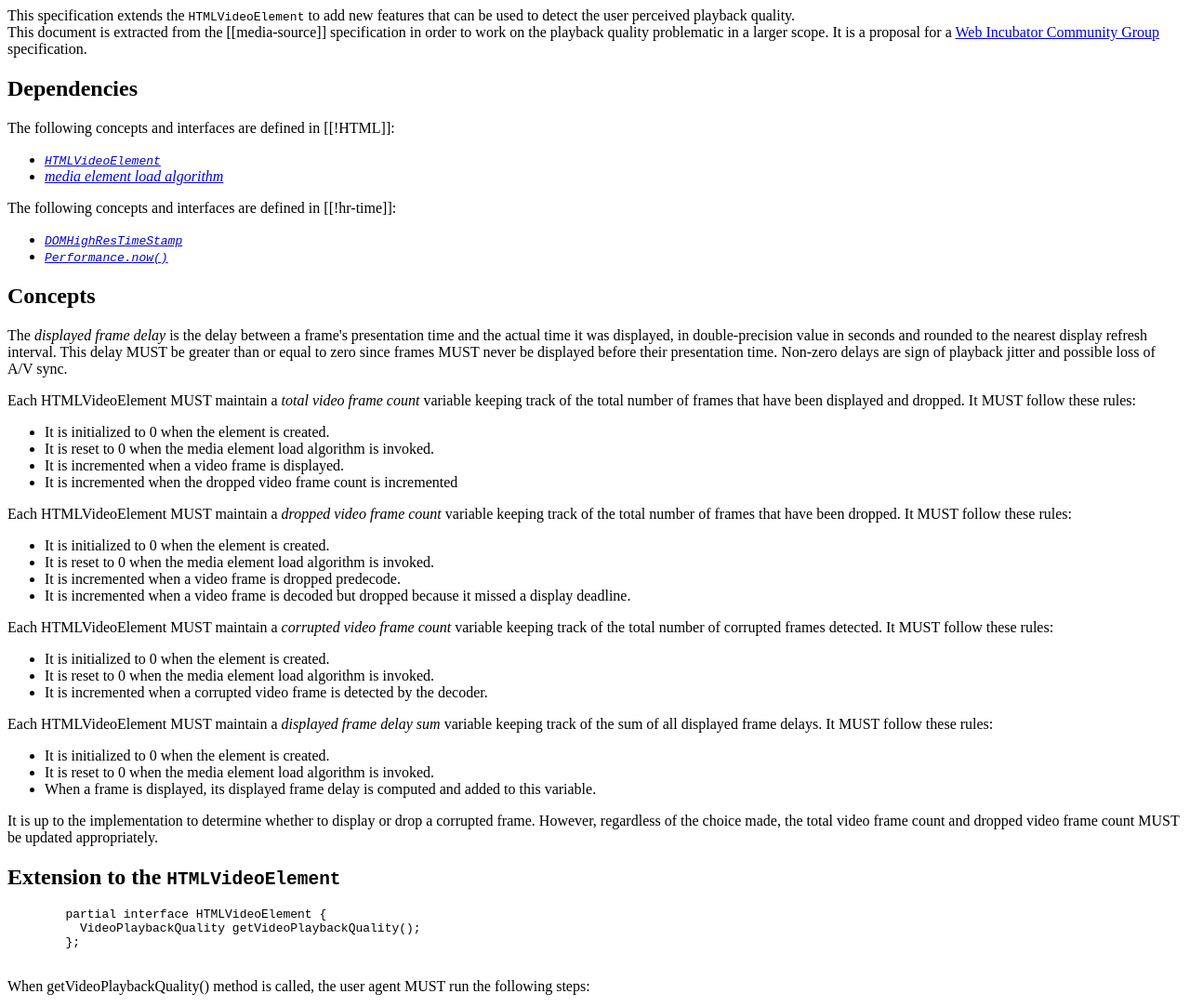
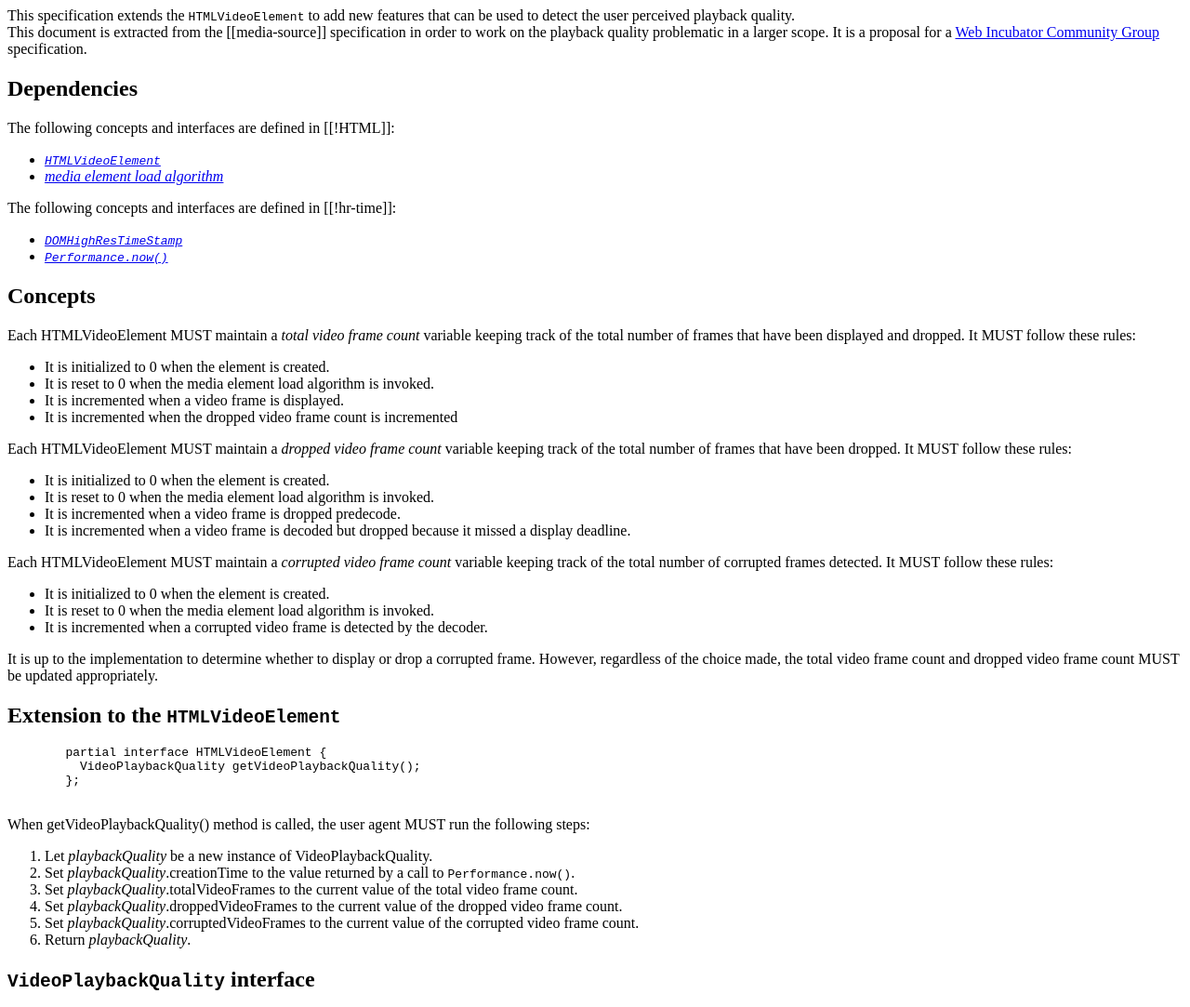
Before and after one commit to w3c/media-playback-quality, a plain HTML site: page index.html in a window 1280 px wide. Shown: the top 1083 px of the page at 93% size. Drawn offline with Linux system fonts and the light colour scheme.

Commit message:
Remove 'displayed frame delay' and 'displayed frame delay count' concepts.

```diff
--- a/index.html
+++ b/index.html
@@ -68,15 +68,6 @@
     <section>
       <h2>Concepts</h2>
 
-      <p>
-        The <dfn>displayed frame delay</dfn> is the delay between a frame's
-        presentation time and the actual time it was displayed, in
-        double-precision value in seconds and rounded to the nearest display
-        refresh interval. This delay MUST be greater than or equal to zero since
-        frames MUST never be displayed before their presentation time. Non-zero
-        delays are sign of playback jitter and possible loss of A/V sync.
-      </p>
-
       <p>Each <a>HTMLVideoElement</a> MUST maintain a <dfn>total video frame
       count</dfn> variable keeping track of the total number of frames that have
       been displayed and dropped. It MUST follow these rules:
@@ -112,18 +103,6 @@
           invoked.</li>
           <li>It is incremented when a corrupted video frame is detected by the
           decoder.</li>
-        </ul>
-      </p>
-
-      <p>Each <a>HTMLVideoElement</a> MUST maintain a <dfn>displayed frame delay
-        sum</dfn> variable keeping track of the sum of all <a data-lt='displayed frame delay'>displayed frame
-      delays</a>. It MUST follow these rules:
-        <ul>
-          <li>It is initialized to 0 when the element is created.</li>
-          <li>It is reset to 0 when the <a>media element load algorithm</a> is
-          invoked.</li>
-          <li>When a frame is displayed, its <a>displayed frame delay</a> is
-          computed and added to this variable.</li>
         </ul>
       </p>
 
```
